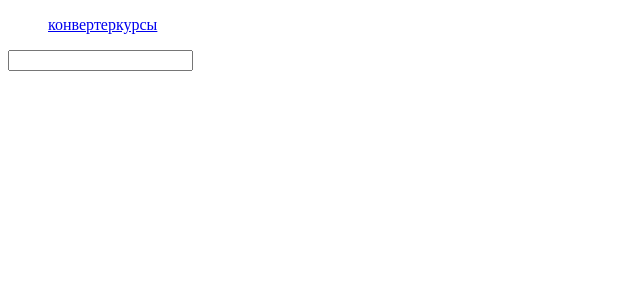
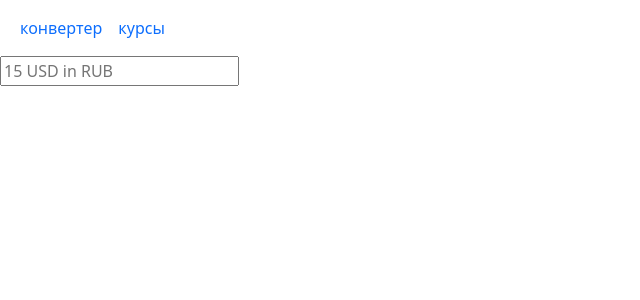
Before and after one commit to Karpucho/super-cool-currency-converter, a React (Create React App) app: page /converter in a window 1280 px wide. Shown: the top 300 px of the page, without its empty margins (0-640 px from the left). Built offline with nearby package versions, Linux system fonts and the light colour scheme.

Commit message:
converter done

```diff
--- a/public/index.html
+++ b/public/index.html
@@ -11,7 +11,8 @@
     />
     <link rel="apple-touch-icon" href="%PUBLIC_URL%/logo192.png" />
     <link rel="manifest" href="%PUBLIC_URL%/manifest.json" />
-    <title>React App</title>
+    <link href="https://cdn.jsdelivr.net/npm/bootstrap@5.1.3/dist/css/bootstrap.min.css" rel="stylesheet" integrity="sha384-1BmE4kWBq78iYhFldvKuhfTAU6auU8tT94WrHftjDbrCEXSU1oBoqyl2QvZ6jIW3" crossorigin="anonymous">
+    <title>Super Converter</title>
   </head>
   <body>
     <noscript>You need to enable JavaScript to run this app.</noscript>
--- a/src/components/Converter/Converter.jsx
+++ b/src/components/Converter/Converter.jsx
@@ -1,7 +1,8 @@
 import React from 'react';
 import { useState } from 'react';
 import axios from 'axios';
-import './converter.css'
+import './converter.css';
+const apiKey = '18585d0d3a6b8701388a2844';
 
 function Converter() {
 
@@ -20,7 +21,7 @@ function Converter() {
         const result = (valueToConvert * number).toFixed(2);
         setConvertCurrency(result);
       })
-      .catch(() => setConvertCurrency('Error. Please, try again'));
+      .catch(() => setConvertCurrency('Ошибка получения курса'));
   };
 
   const getTextInput = () => {
@@ -40,8 +41,14 @@ function Converter() {
 
   return (
     <div>
-    <input type='text' value = {textInput} onChange={event => setTextInput(event.target.value)} />
-      {convertCurrency}
+      <input
+        type='text'
+        value = {textInput}
+        onChange={event => setTextInput(event.target.value)}
+        onKeyDown={onKeyDown}
+        placeholder='15 USD in RUB'
+      />
+        {convertCurrency}
     </div>
   );
 }
--- a/src/components/Courses/Courses.jsx
+++ b/src/components/Courses/Courses.jsx
@@ -17,20 +17,8 @@ function Courses() {
       .catch(() => setListCurrency({ 'currency not found': '' }));
   };
 
-  // useEffect(() => {
-  //   const langBrowser = (navigator.language || navigator.userLanguage).substr(0, 2);
-  //   console.log(currency, 'ЛАНГ');
-  //   if (langBrowser === 'ru') {
-  //     getCurrency(currency.rub);
-  //   } else if (langBrowser === 'en') {
-  //     getCurrency(currency.usd);
-  //   }
-  // }, []);
-
   useEffect(() => {
-
       getCurrency(currency.rub);
-
   }, [currency]);
 
   return (
@@ -39,12 +27,14 @@ function Courses() {
       <button onClick={() => getCurrency(currency.usd)}>доллары</button>
       <button onClick={() => getCurrency(currency.eur)}>евро</button>
 
+      <ul className="">
       {Object.entries(listCurrency).map(([currency, val]) => (
-            <div key={currency}>
+                  <li key={currency}>
                     <span>{val}</span>
                     <p>{currency}</p>
-            </div>
+                  </li>
                 ))}
+      </ul>
     </div>
   );
 }
```
Lines whose indentation alone changed are shown as unchanged.
